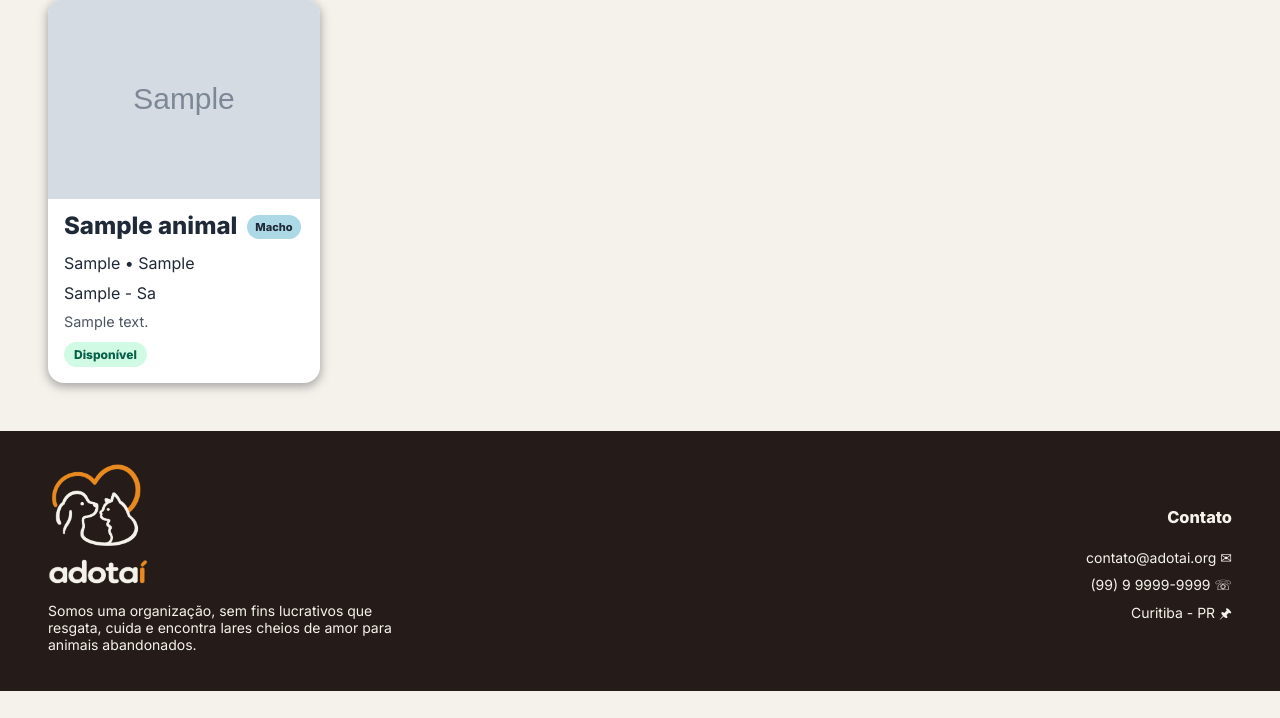
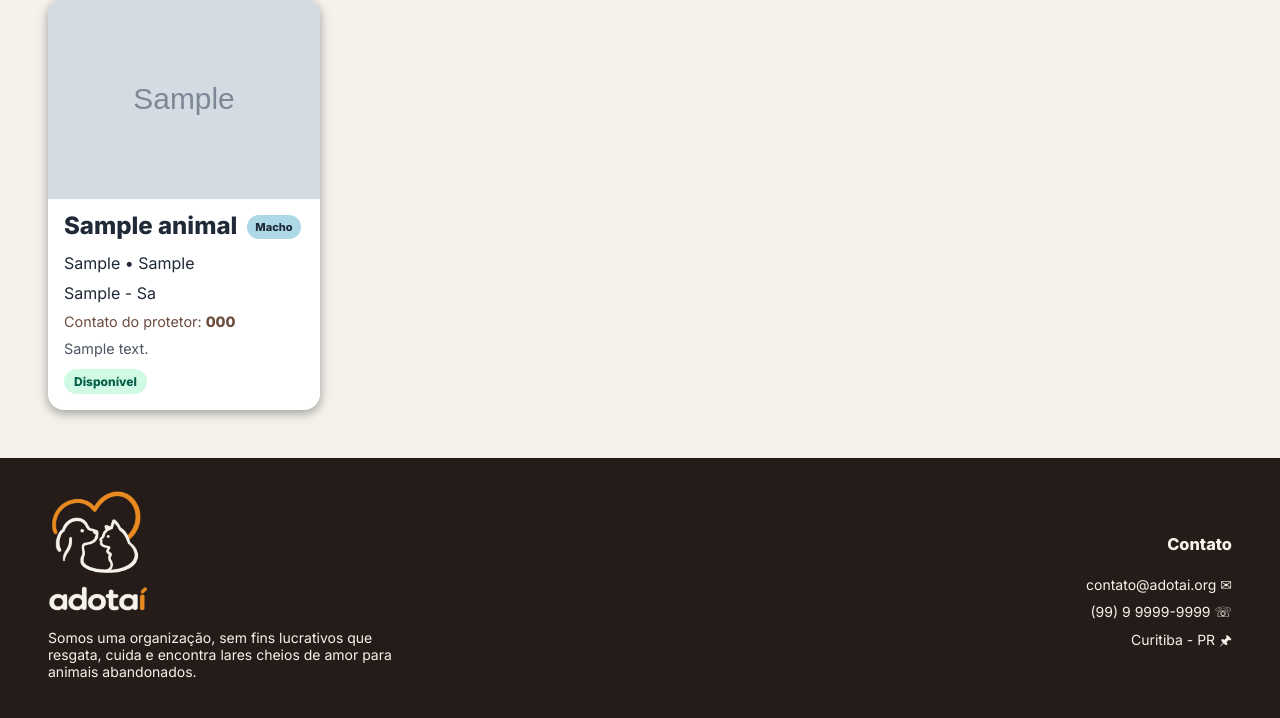
Before and after one commit to BrendhaBackes/Adotai--website, a PHP site: page /pages/catalogo.html in a window 1280 px wide. Shown: the part 298-1016 px from the top of the page. Before the commit the page ends 989 px from the top, so only its background shows below. Run offline with PHP 8.4, Linux system fonts and the light colour scheme; tables that the repository leaves empty hold one stand-in row (values such as "Sample post"); grey boxes marked "Sample" are stand-in pictures.

Commit message:
Telefone para contato adicionado no card de animais

```diff
--- a/api/animais.php
+++ b/api/animais.php
@@ -16,11 +16,14 @@ try {
     // Só aparecem animais aprovados pelo admin.
     // A ordem segue o enum de status_adocao: Disponível, Em processo, Adotado.
     $resultado = $conn->query(
-        "SELECT id_animal, nome_animal, descricao, especie, raca, sexo, cidade, uf,
-                status_adocao, foto_url, idade_meses
-           FROM animal
-          WHERE status_aprovacao = 'Aprovado'
-          ORDER BY status_adocao, data_cadastro DESC, id_animal DESC"
+    "SELECT a.id_animal, a.nome_animal, a.descricao, a.especie, a.raca, a.sexo, a.cidade, a.uf,
+            a.status_adocao, a.foto_url, a.idade_meses,
+            COALESCE(NULLIF(p.telefone_contato, ''), NULLIF(u.telefone, '')) AS telefone_protetor
+       FROM animal a
+       LEFT JOIN protetor p ON p.id_protetor = a.id_protetor
+       LEFT JOIN usuario  u ON u.id          = p.id_usuario
+      WHERE a.status_aprovacao = 'Aprovado'
+      ORDER BY a.status_adocao, a.data_cadastro DESC, a.id_animal DESC"
     );
 
     $animais = [];
--- a/scripts/catalogo_handler.js
+++ b/scripts/catalogo_handler.js
@@ -81,6 +81,33 @@
     const tipoDoAnimal  = a => [a.especie, a.raca].filter(Boolean).join(' • ');           // "Cachorro • Pug"
     const localDoAnimal = a => [a.cidade, a.uf].filter(Boolean).join(' - ') || 'Local não informado';
 
+    // 41990000001 -> (41) 99000-0001  (se não tiver 10 ou 11 dígitos, devolve como está)
+    function formatarTelefone(valor) {
+        const d = String(valor || '').replace(/\D/g, '');
+        if (d.length === 11) return `(${d.slice(0, 2)}) ${d.slice(2, 7)}-${d.slice(7)}`;
+        if (d.length === 10) return `(${d.slice(0, 2)}) ${d.slice(2, 6)}-${d.slice(6)}`;
+        return String(valor || '');
+    }
+
+    // Linha de contato do protetor. No card da lista é só texto (o card inteiro já é clicável);
+    // no card em destaque (comoLink = true) vira um link "tel:" para ligar direto.
+    function criarContato(a, comoLink) {
+        if (!a.telefone_protetor) return null;
+
+        const p = criar('p', 'animal-contato');
+        p.append('Contato do protetor: ');
+
+        const texto = formatarTelefone(a.telefone_protetor);
+        if (comoLink) {
+            const link = criar('a', '', texto);
+            link.href = 'tel:+55' + String(a.telefone_protetor).replace(/\D/g, '');
+            p.append(link);
+        } else {
+            p.append(criar('strong', '', texto));
+        }
+        return p;
+    }
+
     function criarEtiquetaStatus(a) {
         return criar('span', 'animal-status ' + paraClasse(a.status_adocao), a.status_adocao);
     }
@@ -103,6 +130,7 @@
         criarTitulo(a),
         criar('p', '', tipoDoAnimal(a)),
         criar('p', '', localDoAnimal(a)),
+        ...[criarContato(a, false)].filter(Boolean),
         descricao,
         status
         );
@@ -181,6 +209,7 @@
         criarTitulo(a, 'animal-modal-titulo'),
         criar('p', 'animal-modal-info', tipoDoAnimal(a)),
         criar('p', 'animal-modal-info', localDoAnimal(a)),
+        ...[criarContato(a, true)].filter(Boolean),
         status,
         descricao,
         botao,
--- a/styles/catalogo_style.css
+++ b/styles/catalogo_style.css
@@ -198,3 +198,22 @@ body.modal-aberto { overflow: hidden; }
     .animal-card { transition: none; }
     .animal-card:hover { transform: none; }
 }
+
+/* Telefone do protetor */
+.animal-card .animal-contato {
+    font-size: 0.9rem;
+    color: var(--marrom);
+}
+
+.animal-modal .animal-contato {
+    margin: 6px 0 0;
+    color: #4b5563;
+}
+
+.animal-modal .animal-contato a {
+    color: var(--laranja);
+    font-weight: 600;
+    text-decoration: none;
+}
+
+.animal-modal .animal-contato a:hover { text-decoration: underline; }
```
Lines whose indentation alone changed are shown as unchanged.
